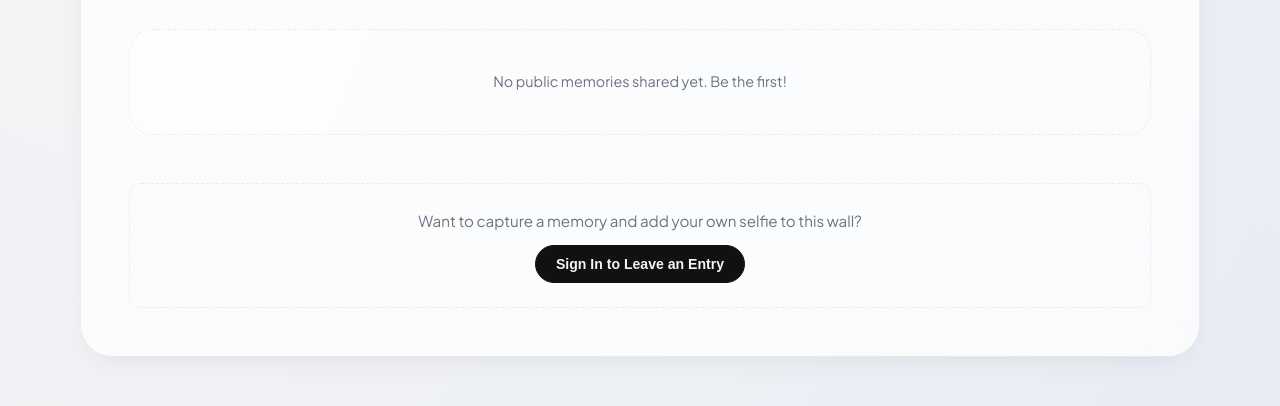
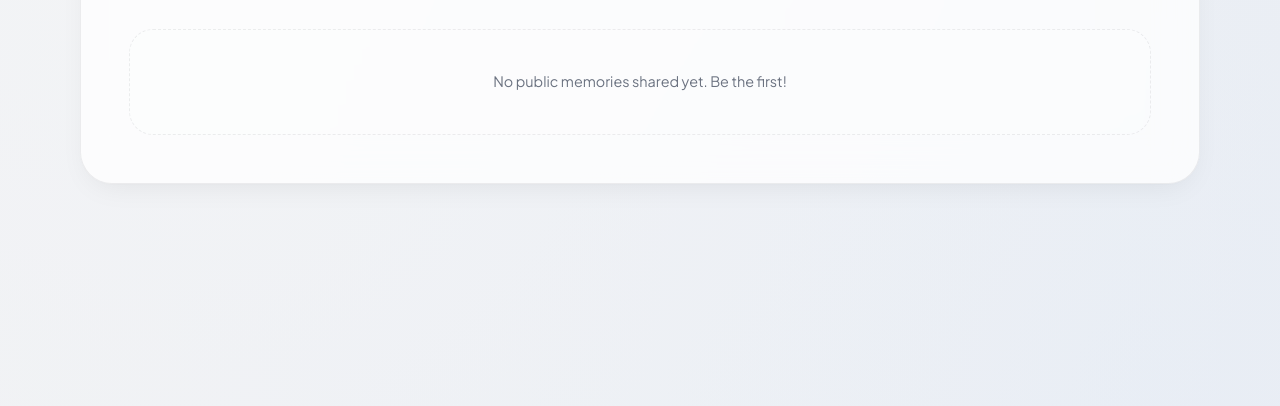
Before and after one commit to sagar-thalavar/guestbook, a website built with Vite: page index.html in a window 1280 px wide. Both pictures are taken after a click on the button "Wall of Memories". Shown: the part 260-666 px from the top of the page. Built offline with nearby package versions, Linux system fonts and the light colour scheme; some packages are replaced by stand-ins of ours; no server answers; the database is empty.

Commit message:
feat: remove call-to-action banner from public memories wall

```diff
--- a/index.html
+++ b/index.html
@@ -115,11 +115,6 @@
           <!-- Public entries will render here as a collage/grid -->
         </div>
 
-        <!-- Call to Action Banner (Only visible if the visitor is not logged in) -->
-        <div id="archive-cta-banner" class="public-feed-cta-banner" style="margin-top: 48px; padding: 24px; border-radius: 12px; border: 1px dashed var(--card-border); background: rgba(255, 255, 255, 0.02); text-align: center;">
-          <p style="font-size: 0.95rem; color: var(--text-muted); margin-bottom: 12px;">Want to capture a memory and add your own selfie to this wall?</p>
-          <button id="btn-login-redirect-feed" class="btn-primary" style="padding: 10px 20px; font-size: 0.88rem;">Sign In to Leave an Entry</button>
-        </div>
       </section>
 
       <!-- VIEW 2: Login Interface -->
--- a/src/js/ui.ts
+++ b/src/js/ui.ts
@@ -59,7 +59,7 @@ async function showView(viewName: 'welcome' | 'login' | 'dashboard' | 'create-en
     await loadAdminDashboard();
   } else if (viewName === 'archive' && archiveSection) {
     archiveSection.style.display = 'block';
-    await renderPublicFeed(user);
+    await renderPublicFeed();
   }
 }
 
@@ -1205,15 +1205,10 @@ function exportAdminEntriesToCSV() {
 /**
  * Loads and renders public approved entries on the landing welcome page.
  */
-async function renderPublicFeed(user?: any) {
+async function renderPublicFeed() {
   const feedList = document.getElementById('public-feed-list');
   const feedContainer = document.getElementById('archive-panel');
-  const ctaBanner = document.getElementById('archive-cta-banner');
   if (!feedList || !feedContainer) return;
-
-  if (ctaBanner) {
-    ctaBanner.style.display = user ? 'none' : 'block';
-  }
 
   feedList.innerHTML = `
     <div class="writings-state-container" style="grid-column: 1 / -1;">
--- a/src/main.ts
+++ b/src/main.ts
@@ -155,7 +155,6 @@ document.addEventListener('DOMContentLoaded', () => {
 
   // 2. Auth Page Navigation Trigger Buttons
   const btnLoginRedirect = document.getElementById('btn-login-redirect');
-  const btnLoginRedirectFeed = document.getElementById('btn-login-redirect-feed');
   const btnLoginBack = document.getElementById('btn-login-back');
   const btnSignOut = document.getElementById('btn-nav-signout');
 
@@ -171,10 +170,6 @@ document.addEventListener('DOMContentLoaded', () => {
 
   if (btnLoginRedirect) {
     btnLoginRedirect.addEventListener('click', navigateToLogin);
-  }
-
-  if (btnLoginRedirectFeed) {
-    btnLoginRedirectFeed.addEventListener('click', navigateToLogin);
   }
 
   const btnNavArchive = document.getElementById('btn-nav-archive');
```
